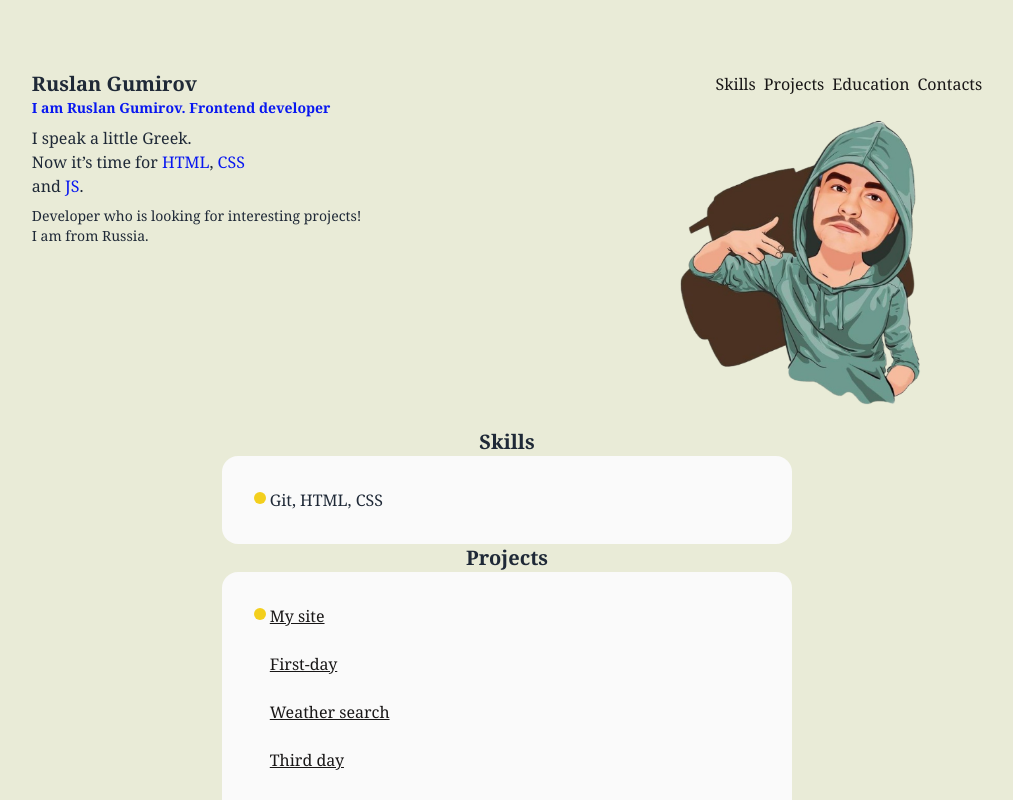
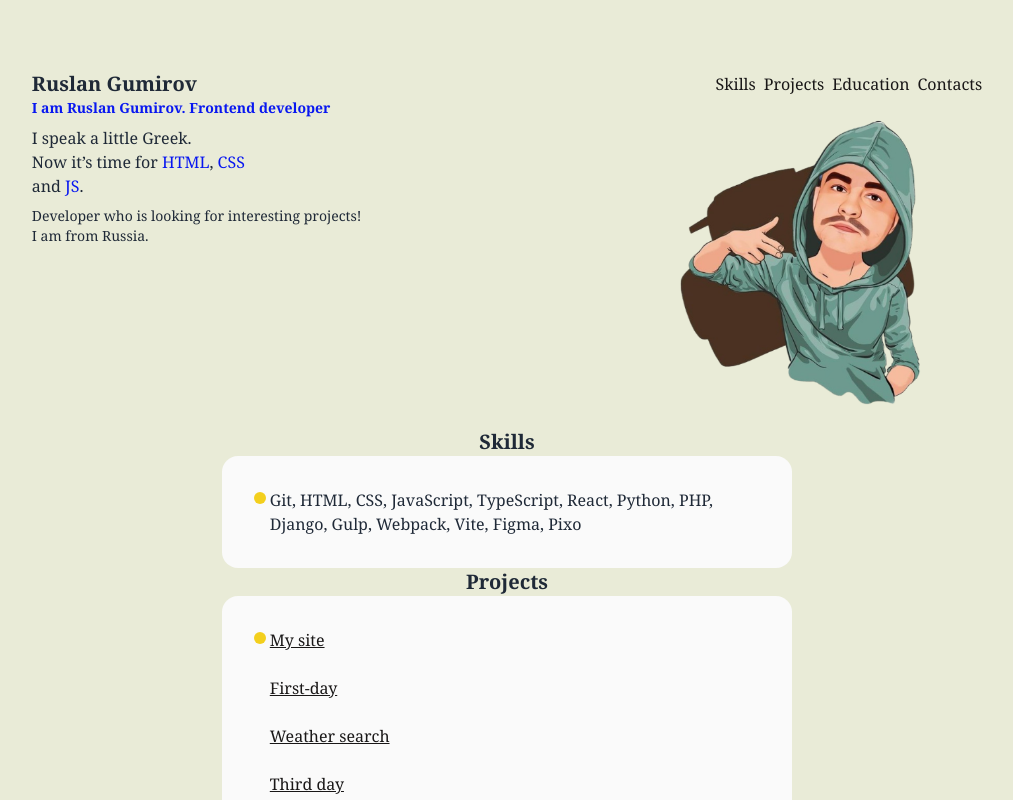
Before and after one commit to gumirus/about_me, a React (Vite) app: page / in a window 1280 px wide. Shown: the top 800 px of the page, without its empty margins (133-1146 px from the left). Built offline with nearby package versions, Linux system fonts and the light colour scheme.

Commit message:
add Skills

```diff
--- a/src/components/Skills.jsx
+++ b/src/components/Skills.jsx
@@ -6,7 +6,10 @@ export default function Skills() {
         <div className="section-subinfo">
           <div className="circle" />
           <ul className="info-text skills-ul">
-            <li>Git, HTML, CSS</li>
+            <li>
+              Git, HTML, CSS, JavaScript, TypeScript, React, Python, PHP,
+              Django, Gulp, Webpack, Vite, Figma, Pixo
+            </li>
           </ul>
         </div>
       </div>
```
